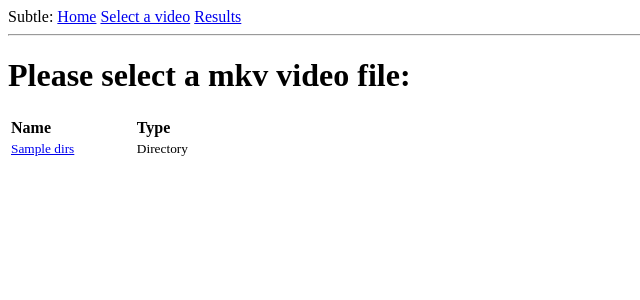
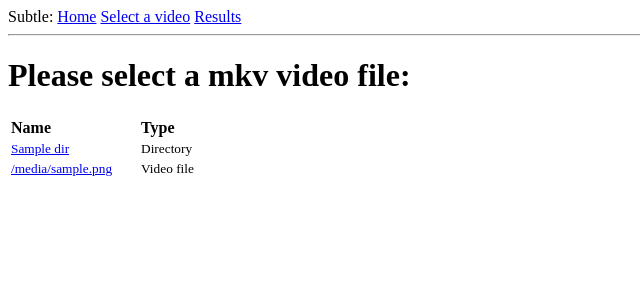
Before and after one commit to beeksma/subtle, a Flask app: template web/templates/browse.html in a window 1280 px wide. Shown: the top 300 px of the page, without its empty margins (0-640 px from the left). Run offline with Flask 2, Linux system fonts and the light colour scheme; the template is opened without the code that fills it: most values are stand-ins (such as "Sample title", 1, 10 or a date in 2020); parts of the project's set-up code (start-up, migrations or seed data) failed here and were passed over.

Commit message:
Video selection page makes distinction between dirs and files

```diff
--- a/web/templates/browse.html
+++ b/web/templates/browse.html
@@ -12,10 +12,16 @@
                 <td><small>Parent directory</small></td>
             </tr>
             {% endif %}
-            {% for dirs in directories %}
+            {% for dir in directories %}
             <tr>
-                <td width="70%" height="5"><small><a href="/browse?dir={{ dirs }}">{{ dirs }}</a></small></td>
+                <td width="70%" height="5"><small><a href="/browse?dir={{ dir }}">{{ dir }}</a></small></td>
                 <td><small>Directory</small></td>
+            </tr>
+            {% endfor %}
+            {% for file in files %}
+            <tr>
+                <td width="70%" height="5"><small><a href="/select?file={{ file }}">{{ file }}</a></small></td>
+                <td><small>Video file</small></td>
             </tr>
             {% endfor %}
         </table>
```
Also changed, not shown: web/views.py (+7 -2 lines).
